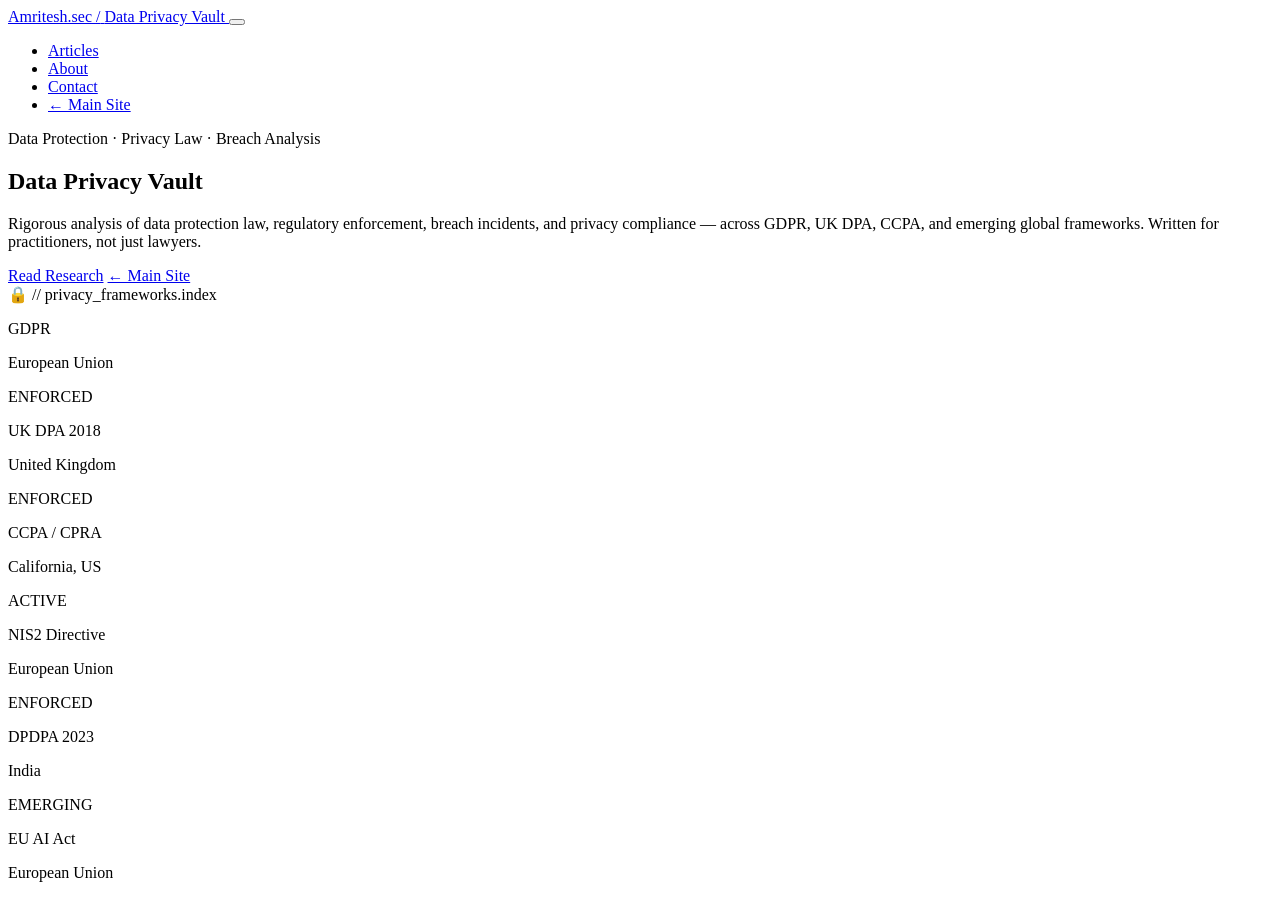
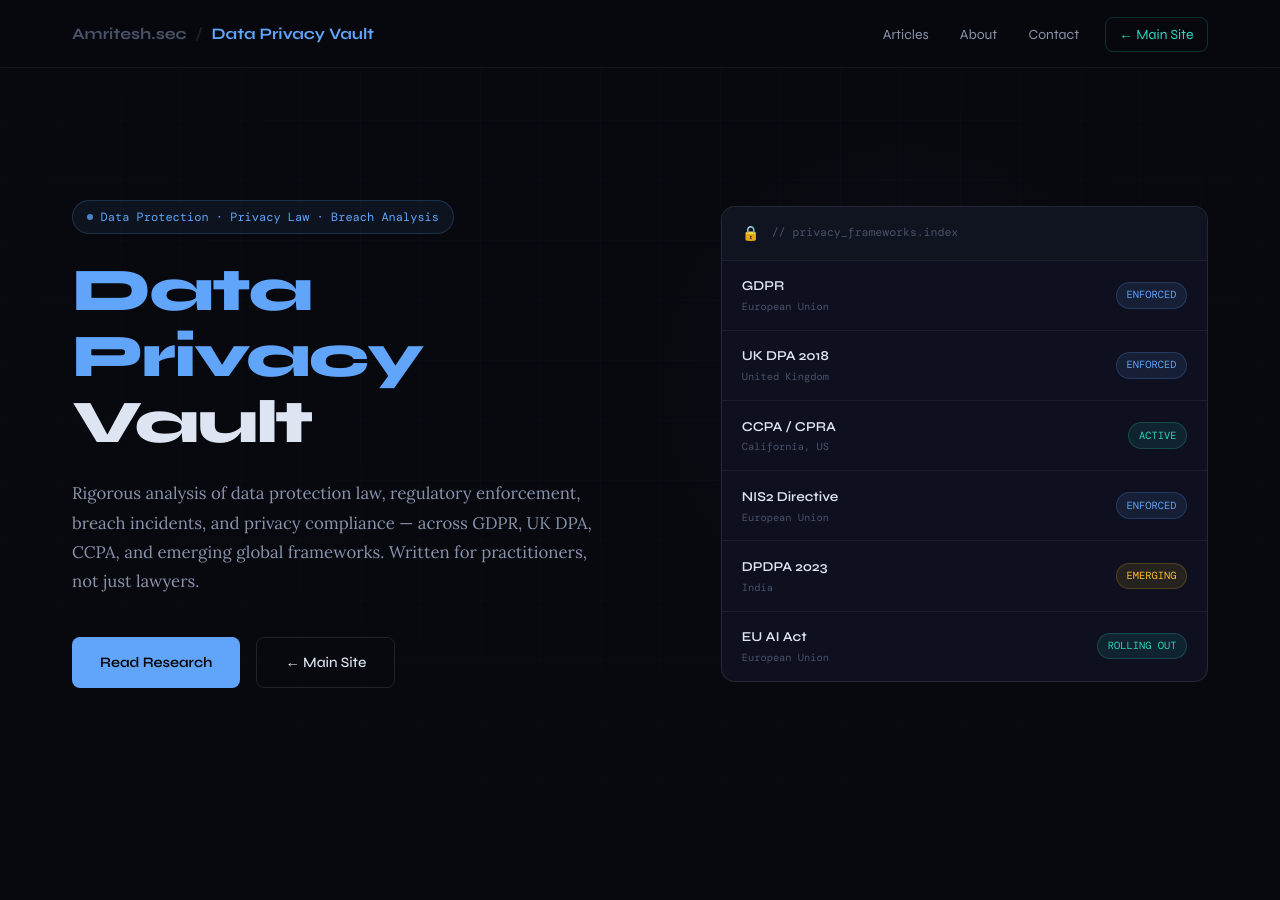
Before and after one commit to amritesh-sec/data-privacy-vault, a Jekyll site: the page built from index.html, in a window 1280 px wide and 900 px high. Built offline with Jekyll 4.4.1, drawn with Linux system fonts in a browser that asks for light colours; some web fonts are replaced.

Commit message:
Update default.html
fix: CSS and JS paths for subpath deployment

```diff
--- a/_layouts/default.html
+++ b/_layouts/default.html
@@ -8,14 +8,14 @@
   <link rel="preconnect" href="https://fonts.googleapis.com" />
   <link rel="preconnect" href="https://fonts.gstatic.com" crossorigin />
   <link href="https://fonts.googleapis.com/css2?family=Syne:wght@400;500;600;700;800&family=DM+Mono:wght@300;400;500&family=Lora:ital,wght@0,400;0,500;1,400&display=swap" rel="stylesheet" />
-  <link rel="stylesheet" href="{{ '/data-privacy-vault/assets/css/main.css' | absolute_url }}" />
-  <link rel="icon" type="image/svg+xml" href="{{ '/data-privacy-vault/assets/images/favicon.svg' | absolute_url }}" />
+  <link rel="stylesheet" href="{{ site.baseurl }}/assets/css/main.css" />
+  <link rel="icon" type="image/svg+xml" href="{{ site.baseurl }}/assets/images/favicon.svg" />
   {% seo %}
 </head>
 <body>
   {% include nav.html %}
   <main>{{ content }}</main>
   {% include footer.html %}
-  <script src="{{ '/data-privacy-vault/assets/js/main.js' | absolute_url }}"></script>
+ <script src="{{ site.baseurl }}/assets/js/main.js"></script>
 </body>
 </html>
```
